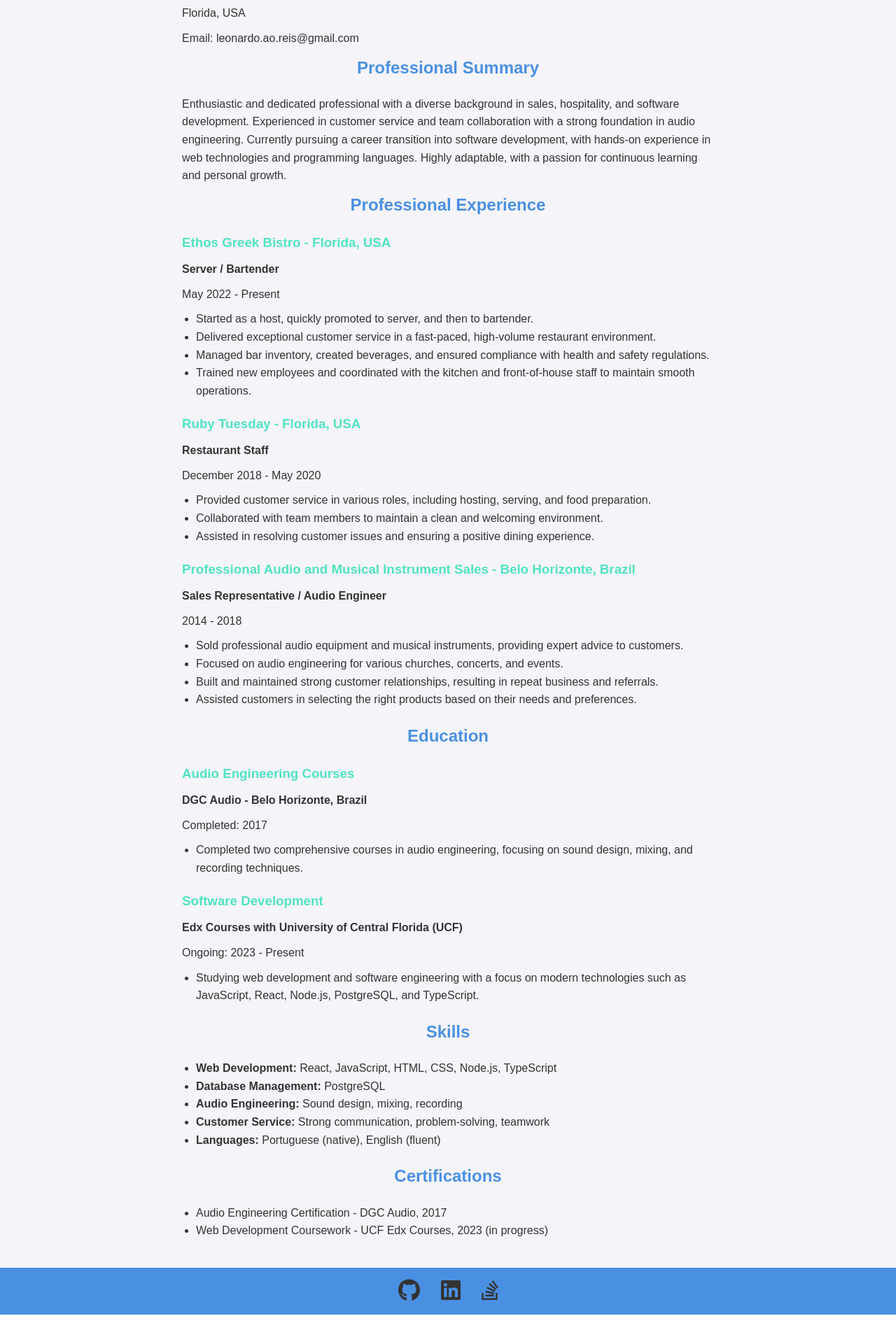
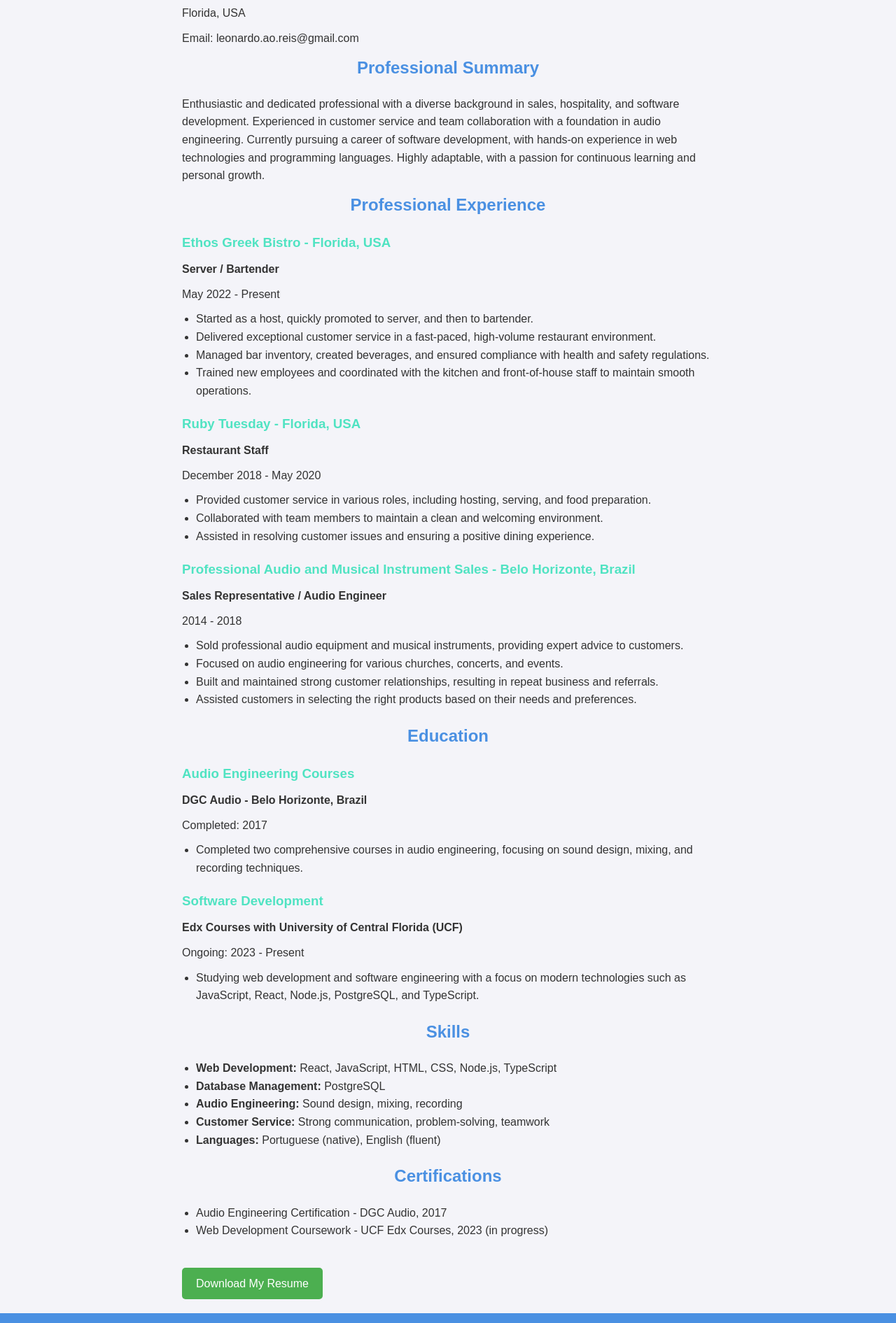
Before and after one commit to Reisleo99/React-Portfolio-Web-Application, a React (Vite) app: page /resume in a window 1280 px wide. Shown: the part 340-2231 px from the top of the page at 70% size. Built offline with nearby package versions, Linux system fonts and the light colour scheme.

Commit message:
Added Readme file, added download my resume button and properly working.

```diff
--- a/src/App.jsx
+++ b/src/App.jsx
@@ -7,6 +7,8 @@
 import Resume from './components/Resume';
 import Footer from './components/Footer';
 import './App.css';
+import ResumePage from './components/Resume';
+<Route path="/resume" component={ResumePage} />
 
 const App = () => {
   return (
--- a/src/components/Portfolio.jsx
+++ b/src/components/Portfolio.jsx
@@ -24,3 +24,8 @@
 };
 
 export default Portfolio;
+
+//TODO Deixar imagens com links para os projetos no GitHub
+//TODO Deploy no netlify
+//TODO Ajustar Cores
+//TODO Link para baixar resume
--- a/src/components/Resume.css
+++ b/src/components/Resume.css
@@ -8,6 +8,22 @@
     line-height: 1.6;
     padding-top: 250px;
   }
+
+  .resume-download-button {
+    display: inline-block;
+    margin-top: 20px;
+    padding: 10px 20px;
+    background-color: #4CAF50; /* Change to your desired color */
+    color: white;
+    text-decoration: none;
+    border-radius: 5px;
+    transition: background-color 0.3s ease;
+  }
+
+  .resume-download-button:hover {
+    background-color: #45a049; /* Slightly darker shade for hover effect */
+  }
+
 
   h1, h2 {
     color: var(--primary-color);
--- a/src/components/Resume.jsx
+++ b/src/components/Resume.jsx
@@ -1,7 +1,7 @@
 import React from 'react';
 import './resume.css';
 
-const Resume = () => {
+const ResumePage = () => {
   return (
     <div className="resume-container">
       <h1>Leonardo Reis</h1>
@@ -10,7 +10,7 @@
 
       <section>
         <h2>Professional Summary</h2>
-        <p>Enthusiastic and dedicated professional with a diverse background in sales, hospitality, and software development. Experienced in customer service and team collaboration with a strong foundation in audio engineering. Currently pursuing a career transition into software development, with hands-on experience in web technologies and programming languages. Highly adaptable, with a passion for continuous learning and personal growth.</p>
+        <p>Enthusiastic and dedicated professional with a diverse background in sales, hospitality, and software development. Experienced in customer service and team collaboration with a foundation in audio engineering. Currently pursuing a career of software development, with hands-on experience in web technologies and programming languages. Highly adaptable, with a passion for continuous learning and personal growth.</p>
       </section>
 
       <section>
@@ -80,8 +80,10 @@
           <li>Web Development Coursework - UCF Edx Courses, 2023 (in progress)</li>
         </ul>
       </section>
+
+      <a href="../public/PDF-Portfolio.pdf" download="Leonardo_Reis_Resume.pdf" className="resume-download-button">Download My Resume</a>
     </div>
   );
 };
 
-export default Resume;
+export default ResumePage;
```
Also changed, not shown: 2 other files (tests, documents, lock files or other folders).
